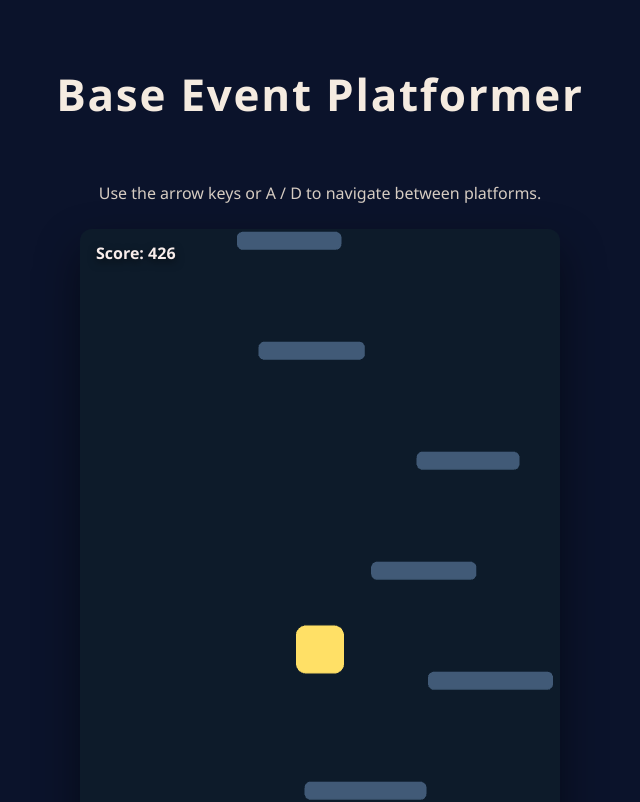
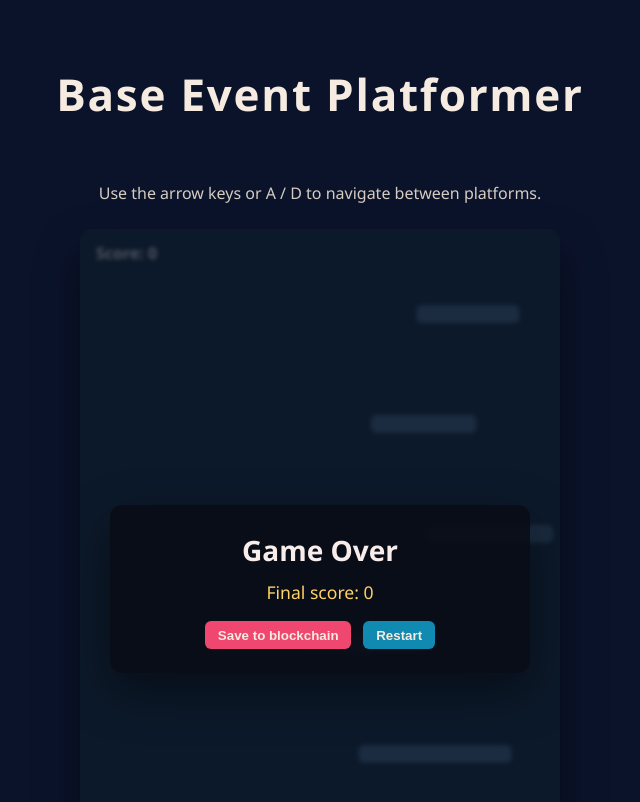
Before and after one commit to AngeloD2/base_event_110425, a React (Vite) app in the folder frontend/: page / in a window 1280 px wide. Shown: the top 802 px of the page, without its empty margins (320-960 px from the left). Built offline with nearby package versions, Linux system fonts and the light colour scheme.

Commit message:
ga disappear  na ang platform kag may gameoverscreen na

```diff
--- a/frontend/src/App.css
+++ b/frontend/src/App.css
@@ -83,3 +83,61 @@
 .game-button:hover {
   background-color: #0f6f94;
 }
+
+.game-modal-backdrop {
+  position: absolute;
+  inset: 0;
+  display: flex;
+  align-items: center;
+  justify-content: center;
+  padding: 1.5rem;
+  background: rgba(13, 25, 43, 0.72);
+  backdrop-filter: blur(2px);
+}
+
+.game-modal {
+  width: min(420px, 100%);
+  padding: 1.5rem;
+  border-radius: 12px;
+  background: rgba(9, 14, 23, 0.92);
+  box-shadow: 0 18px 50px rgba(0, 0, 0, 0.45);
+  text-align: center;
+  color: #f8edeb;
+}
+
+.game-over-title {
+  margin: 0 0 0.5rem;
+  font-size: 1.75rem;
+}
+
+.game-over-score {
+  margin: 0 0 1rem;
+  font-size: 1.1rem;
+  color: #ffd166;
+}
+
+.game-info-message {
+  margin: 0 0 1rem;
+  font-size: 0.95rem;
+  color: #b9fbc0;
+}
+
+.game-action-row {
+  display: flex;
+  justify-content: center;
+  gap: 0.75rem;
+  flex-wrap: wrap;
+}
+
+.game-button-primary {
+  background-color: #ef476f;
+}
+
+.game-button-primary:hover {
+  background-color: #ce3a5d;
+}
+
+.game-button:disabled {
+  cursor: not-allowed;
+  opacity: 0.75;
+}
--- a/frontend/src/components/GameCanvas.jsx
+++ b/frontend/src/components/GameCanvas.jsx
@@ -13,7 +13,9 @@ import {
 } from '../game/gameConstants.js'
 import useKeyboardControls from '../hooks/useKeyboardControls.js'
 
-const objDefaultControls = { blnMovingLeft: false, blnMovingRight: false }
+const STR_SAVE_PENDING_MESSAGE = 'Blockchain save queued. Integration pending.'
+const STR_SAVE_ERROR_MESSAGE = 'Unable to queue blockchain save.'
+const objDefaultControls = { blnMovingLeft: false, blnMovingRight: false, blnJumpActive: false }
 
 function GameCanvas() {
   const objCanvasContainerRef = useRef(null)
@@ -21,10 +23,13 @@ function GameCanvas() {
   const objEngineRef = useRef(null)
   const objControlSnapshotRef = useRef(objDefaultControls)
   const objControlsStatusRef = useRef({ success: false, error: 'Pending' })
+  const objPointerJumpRef = useRef(false)
 
   const [intScore, setIntScore] = useState(0)
   const [blnGameOver, setBlnGameOver] = useState(false)
   const [strErrorMessage, setStrErrorMessage] = useState('')
+  const [blnSaveInProgress, setBlnSaveInProgress] = useState(false)
+  const [strSaveStatusMessage, setStrSaveStatusMessage] = useState('')
 
   const objControlsResult = useKeyboardControls()
 
@@ -35,15 +40,51 @@ function GameCanvas() {
 
   const fncGetControlState = useCallback(() => {
     if (objControlsStatusRef.current.success) {
-      return objControlSnapshotRef.current
+      const objControlState = objControlSnapshotRef.current
+
+      return {
+        blnMovingLeft: objControlState.blnMovingLeft,
+        blnMovingRight: objControlState.blnMovingRight,
+        blnJumpActive: objControlState.blnJumpActive || objPointerJumpRef.current,
+      }
     }
 
-    return objDefaultControls
+    return {
+      blnMovingLeft: objDefaultControls.blnMovingLeft,
+      blnMovingRight: objDefaultControls.blnMovingRight,
+      blnJumpActive: objPointerJumpRef.current,
+    }
+  }, [])
+
+  const fncHandleGameOver = useCallback(() => {
+    setBlnGameOver(true)
+    setBlnSaveInProgress(false)
+    setStrSaveStatusMessage('')
+    objPointerJumpRef.current = false
   }, [])
 
   useEffect(() => {
     let blnIsCancelled = false
     const objCanvasContainerElement = objCanvasContainerRef.current
+
+    const fncHandlePointerDown = (objEvent) => {
+      if (objEvent.pointerType === 'mouse' && objEvent.button !== 0) {
+        return
+      }
+
+      objPointerJumpRef.current = true
+    }
+
+    const fncHandlePointerRelease = () => {
+      objPointerJumpRef.current = false
+    }
+
+    if (objCanvasContainerElement) {
+      objCanvasContainerElement.addEventListener('pointerdown', fncHandlePointerDown)
+      objCanvasContainerElement.addEventListener('pointerup', fncHandlePointerRelease)
+      objCanvasContainerElement.addEventListener('pointercancel', fncHandlePointerRelease)
+      objCanvasContainerElement.addEventListener('pointerleave', fncHandlePointerRelease)
+    }
 
     async function fncInitialize() {
       try {
@@ -75,7 +116,7 @@ function GameCanvas() {
           objApplication: objInitializedApplication,
           fncGetControlState,
           fncOnScoreUpdate: (intNewScore) => setIntScore(intNewScore),
-          fncOnGameOver: () => setBlnGameOver(true),
+          fncOnGameOver: fncHandleGameOver,
         })
 
         if (!objEngineResult.success) {
@@ -115,6 +156,8 @@ function GameCanvas() {
       blnIsCancelled = true
       setBlnGameOver(false)
       setIntScore(0)
+      setBlnSaveInProgress(false)
+      setStrSaveStatusMessage('')
 
       if (objEngineRef.current) {
         objEngineRef.current.stop()
@@ -128,9 +171,15 @@ function GameCanvas() {
 
       if (objCanvasContainerElement) {
         objCanvasContainerElement.innerHTML = ''
+        objCanvasContainerElement.removeEventListener('pointerdown', fncHandlePointerDown)
+        objCanvasContainerElement.removeEventListener('pointerup', fncHandlePointerRelease)
+        objCanvasContainerElement.removeEventListener('pointercancel', fncHandlePointerRelease)
+        objCanvasContainerElement.removeEventListener('pointerleave', fncHandlePointerRelease)
       }
+
+      objPointerJumpRef.current = false
     }
-  }, [fncGetControlState])
+  }, [fncGetControlState, fncHandleGameOver])
 
   const blnControlsUnavailable = !objControlsStatusRef.current.success
 
@@ -155,6 +204,39 @@ function GameCanvas() {
     setBlnGameOver(false)
     setStrErrorMessage('')
     setIntScore(0)
+    setBlnSaveInProgress(false)
+    setStrSaveStatusMessage('')
+  }
+
+  const fncHandleSaveToBlockchain = () => {
+    if (blnSaveInProgress) {
+      return
+    }
+
+    if (!objEngineRef.current) {
+      setStrSaveStatusMessage(STR_SAVE_ERROR_MESSAGE)
+      return
+    }
+
+    setBlnSaveInProgress(true)
+
+    try {
+      const intFinalScore = objEngineRef.current.getScore
+        ? objEngineRef.current.getScore()
+        : intScore
+
+      console.info('Blockchain save placeholder invoked', {
+        stage: 'pendingIntegration',
+        score: intFinalScore,
+      })
+
+      setStrSaveStatusMessage(STR_SAVE_PENDING_MESSAGE + ' Score: ' + intFinalScore + '.')
+    } catch (objError) {
+      console.error('Failed to queue blockchain save placeholder', objError)
+      setStrSaveStatusMessage(STR_SAVE_ERROR_MESSAGE)
+    } finally {
+      setBlnSaveInProgress(false)
+    }
   }
 
   return (
@@ -173,12 +255,40 @@ function GameCanvas() {
           <p className="game-warning">Keyboard controls are unavailable in this environment.</p>
         )}
         {strErrorMessage && <p className="game-error">{strErrorMessage}</p>}
-        {blnGameOver && (
-          <button type="button" className="game-button" onClick={fncHandleRestart}>
-            Restart
-          </button>
-        )}
       </div>
+      {blnGameOver && (
+        <div
+          className="game-modal-backdrop"
+          role="dialog"
+          aria-modal="true"
+          aria-labelledby="game-over-heading"
+        >
+          <div className="game-modal">
+            <h2 id="game-over-heading" className="game-over-title">
+              Game Over
+            </h2>
+            <p className="game-over-score" aria-live="polite">
+              Final score: {intScore}
+            </p>
+            {strSaveStatusMessage && (
+              <p className="game-info-message">{strSaveStatusMessage}</p>
+            )}
+            <div className="game-action-row">
+              <button
+                type="button"
+                className="game-button game-button-primary"
+                onClick={fncHandleSaveToBlockchain}
+                disabled={blnSaveInProgress}
+              >
+                {blnSaveInProgress ? 'Saving...' : 'Save to blockchain'}
+              </button>
+              <button type="button" className="game-button" onClick={fncHandleRestart}>
+                Restart
+              </button>
+            </div>
+          </div>
+        </div>
+      )}
     </section>
   )
 }
--- a/frontend/src/game/PlatformSprite.js
+++ b/frontend/src/game/PlatformSprite.js
@@ -30,10 +30,17 @@ export function updatePlatformSprite(objPlatformGraphic, objPlatformState) {
     return { success: false, error: 'PlatformSpriteUpdateInvalid' }
   }
 
+  const blnIsActive = objPlatformState.blnActive !== false
+
   objPlatformGraphic.clear()
-  objPlatformGraphic.beginFill(PLATFORM_COLOR)
-  objPlatformGraphic.drawRoundedRect(0, 0, objPlatformState.dblWidth, PLATFORM_HEIGHT, 6)
-  objPlatformGraphic.endFill()
+  objPlatformGraphic.visible = blnIsActive
+
+  if (blnIsActive) {
+    objPlatformGraphic.beginFill(PLATFORM_COLOR)
+    objPlatformGraphic.drawRoundedRect(0, 0, objPlatformState.dblWidth, PLATFORM_HEIGHT, 6)
+    objPlatformGraphic.endFill()
+  }
+
   objPlatformGraphic.x = objPlatformState.dblPositionX
   objPlatformGraphic.y = objPlatformState.dblPositionY
 
--- a/frontend/src/game/gameConstants.js
+++ b/frontend/src/game/gameConstants.js
@@ -19,6 +19,10 @@ export const PLATFORM_HEIGHT = 18
 export const PLATFORM_WIDTH_MIN = 96
 export const PLATFORM_WIDTH_MAX = 168
 export const PLATFORM_RECYCLE_BUFFER = 40
+export const PLATFORM_VANISH_TIME_BASE = 3.5
+export const PLATFORM_VANISH_TIME_MIN = 1.2
+export const PLATFORM_VANISH_TIME_SCORE_FACTOR = 0.0004
+
 export const PLAYER_START_OFFSET_Y = 560
 export const PLAYER_COLOR = 0xffe066
 export const PLATFORM_COLOR = 0x415a77
--- a/frontend/src/hooks/useKeyboardControls.js
+++ b/frontend/src/hooks/useKeyboardControls.js
@@ -7,12 +7,14 @@ import { useEffect, useMemo, useRef, useState } from 'react'
 
 const arrLeftKeyCodes = ['ArrowLeft', 'KeyA']
 const arrRightKeyCodes = ['ArrowRight', 'KeyD']
+const arrJumpKeyCodes = ['Space', 'ArrowUp', 'KeyW']
 
 export default function useKeyboardControls() {
   const blnHasWindow = typeof window !== 'undefined' && typeof window.addEventListener === 'function'
   const [objControlState, setObjControlState] = useState({
     blnMovingLeft: false,
     blnMovingRight: false,
+    blnJumpActive: false,
   })
   const objPressedKeysRef = useRef(new Set())
 
@@ -23,15 +25,16 @@ export default function useKeyboardControls() {
 
     const objPressedKeys = objPressedKeysRef.current
 
-    const fncHandleKeyDown = (objEvent) => {
-      objPressedKeys.add(objEvent.code)
+    const fncSynchronizeControlState = () => {
       const blnMovingLeft = arrLeftKeyCodes.some((strCode) => objPressedKeys.has(strCode))
       const blnMovingRight = arrRightKeyCodes.some((strCode) => objPressedKeys.has(strCode))
+      const blnJumpActive = arrJumpKeyCodes.some((strCode) => objPressedKeys.has(strCode))
 
       setObjControlState((objPrevious) => {
         if (
           objPrevious.blnMovingLeft === blnMovingLeft &&
-          objPrevious.blnMovingRight === blnMovingRight
+          objPrevious.blnMovingRight === blnMovingRight &&
+          objPrevious.blnJumpActive === blnJumpActive
         ) {
           return objPrevious
         }
@@ -39,28 +42,19 @@ export default function useKeyboardControls() {
         return {
           blnMovingLeft,
           blnMovingRight,
+          blnJumpActive,
         }
       })
     }
 
+    const fncHandleKeyDown = (objEvent) => {
+      objPressedKeys.add(objEvent.code)
+      fncSynchronizeControlState()
+    }
+
     const fncHandleKeyUp = (objEvent) => {
       objPressedKeys.delete(objEvent.code)
-      const blnMovingLeft = arrLeftKeyCodes.some((strCode) => objPressedKeys.has(strCode))
-      const blnMovingRight = arrRightKeyCodes.some((strCode) => objPressedKeys.has(strCode))
-
-      setObjControlState((objPrevious) => {
-        if (
-          objPrevious.blnMovingLeft === blnMovingLeft &&
-          objPrevious.blnMovingRight === blnMovingRight
-        ) {
-          return objPrevious
-        }
-
-        return {
-          blnMovingLeft,
-          blnMovingRight,
-        }
-      })
+      fncSynchronizeControlState()
     }
 
     window.addEventListener('keydown', fncHandleKeyDown)
@@ -70,7 +64,7 @@ export default function useKeyboardControls() {
       window.removeEventListener('keydown', fncHandleKeyDown)
       window.removeEventListener('keyup', fncHandleKeyUp)
       objPressedKeys.clear()
-      setObjControlState({ blnMovingLeft: false, blnMovingRight: false })
+      setObjControlState({ blnMovingLeft: false, blnMovingRight: false, blnJumpActive: false })
     }
   }, [blnHasWindow])
 
```
Also changed, not shown: frontend/src/game/GameEngine.js (+94 -5 lines), 2 other files (tests, documents, lock files or other folders).
